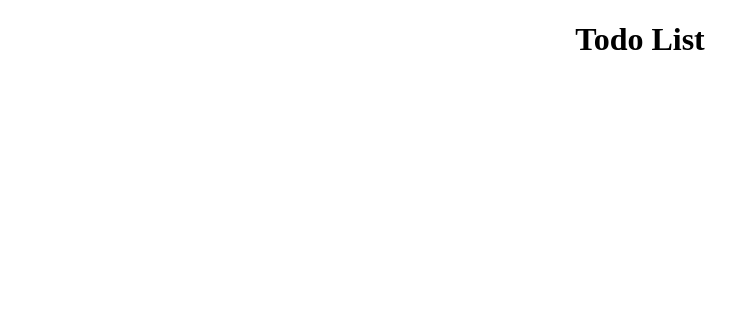
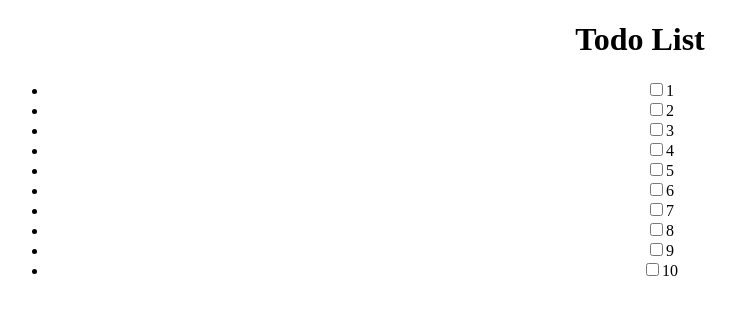
Before and after one commit to e0en/vue-todo, a Vue app: page / in a window 1280 px wide. Shown: the top 314 px of the page, without its empty margins (0-736 px from the left). Built offline with nearby package versions, Linux system fonts and the light colour scheme.

Commit message:
Add ListItem component

```diff
--- /dev/null
+++ b/src/components/ListItem.vue
@@ -0,0 +1,19 @@
+<template>
+  <li class="todo-list-item">
+    <input type="checkbox" />
+    <span class="content">{{ content }}</span>
+  </li>
+</template>
+
+<script>
+export default {
+  name: 'ListItem',
+  props: {
+    content: String,
+    checked: Boolean
+  }
+}
+</script>
+
+<style scoped lang="less">
+</style>
--- a/src/components/TodoList.vue
+++ b/src/components/TodoList.vue
@@ -2,15 +2,22 @@
 <div class="todo-list">
   <h1>{{ msg }}</h1>
   <ul>
+    <ListItem v-for="i in 10" :key="i" :content="i"/>
   </ul>
 </div>
 </template>
 
 <script>
+// @ is an alias to /src
+import ListItem from '@/components/ListItem.vue'
+
 export default {
   name: 'TodoList',
   props: {
     msg: String
+  },
+  components: {
+    ListItem
   }
 }
 </script>
```
